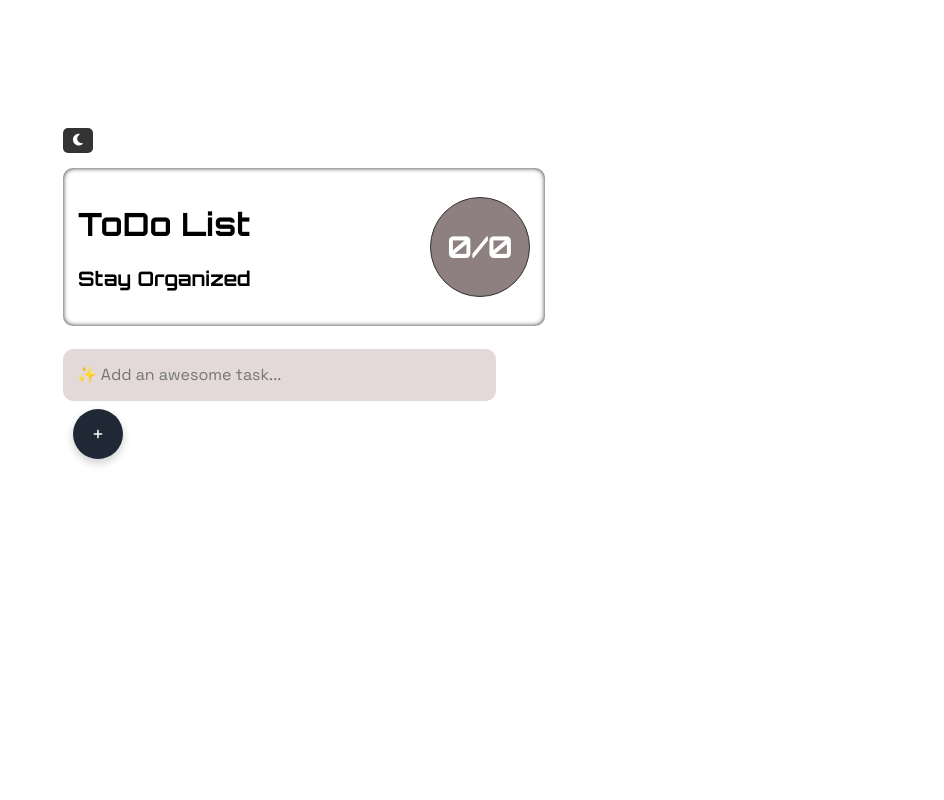
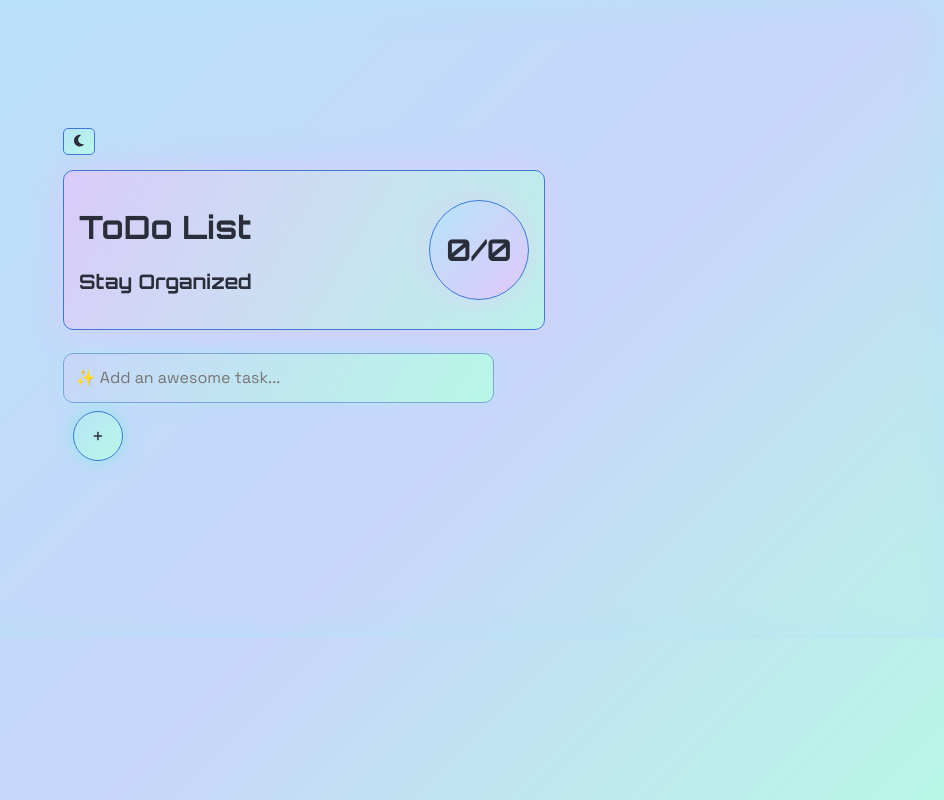
Before and after one commit to thewiztanvir/todoTypeScript, a React (Create React App) app: page / in a window 1280 px wide. Shown: the whole page, without its empty margins (336-1280 px from the left). Built offline with nearby package versions, Linux system fonts and the light colour scheme.

Commit message:
Updated light mood

```diff
--- a/src/App.css
+++ b/src/App.css
@@ -7,18 +7,20 @@
 =============================*/
 
 .container.light {
-  background-color: white;
-  color: black;
+
+  color: #2a2e3a;
+  box-shadow: 0 0 32px 0 #b6e4f9cc inset;
 }
 
 .container.dark {
   color: #e0d7ff;
-  /* Remove all background properties, let body handle background */
 }
 
 .container.light .input-style {
-  background: #e3d9d9;
-  color: rgb(35, 33, 33);
+  background: linear-gradient(120deg, #c7d6f9 0%, #b8f7e6 100%);
+  color: #2a2e3a;
+  border: 1.5px solid #7e9fdc; /* More visible border */
+  box-shadow: 0 0 12px #b6e4f9aa, 0 0 2px #b8f7e6;
 }
 
 .container.dark .input-style {
@@ -28,10 +30,24 @@
   box-shadow: 0 0 8px #8f00ff55;
 }
 
+.container.light .input-style:focus {
+  outline: none;
+  border-color: #7be7e7;
+  box-shadow: 0 0 12px #b6e4f9cc, 0 0 2px #b8f7e6;
+}
+
+.container.dark .input-style:focus {
+  outline: none;
+  border-color: #e040fb;
+  box-shadow: 0 0 12px #8f00ffcc, 0 0 2px #fff2;
+}
+
 .container.light .listStyle {
-  background: #e5dfdf;
-  color: rgb(37, 35, 35);
-  box-shadow: none;
+  background: linear-gradient(120deg, #c7d6f9 60%, #b8f7e6 100%);
+  color: #2a2e3a;
+  box-shadow: 0 0 24px #b6e4f9bb, 0 0 2px #b8f7e6cc;
+  border: 1.5px solid #4176d9;
+  backdrop-filter: blur(2px);
 }
 
 .container.dark .listStyle {
@@ -43,8 +59,10 @@
 }
 
 .container.light .btn {
-  background-color: #1F2936;
-  color: white;
+  background: linear-gradient(135deg, #b6e4f9 0%, #b8f7e6 100%);
+  color: #2a2e3a;
+  box-shadow: 0 0 16px #7be7e7aa, 0 0 2px #b8f7e6;
+  border: 1.5px solid #4176d9;
 }
 
 .container.dark .btn {
@@ -54,9 +72,33 @@
   border: 1.5px solid #8f00ff;
 }
 
+.container.light .btn:active {
+  border: 2px solid #7be7e7;
+  box-shadow: 0 0 24px #b6e4f9cc;
+}
+
+.container.dark .btn:active {
+  border: 2px solid #e040fb;
+  box-shadow: 0 0 18px #8f00ffcc;
+}
+
+.container.light .btn:hover {
+  background: linear-gradient(135deg, #b8f7e6 0%, #c7d6f9 100%);
+  color: #2a2e3a;
+  box-shadow: 0 0 32px #7be7e7cc, 0 0 2px #b8f7e6;
+}
+
+.container.dark .btn:hover {
+  background: #a020f0;
+  color: #fff;
+  box-shadow: 0 0 24px #8f00ffcc, 0 0 2px #fff2;
+}
+
 .container.light .theme-toggle {
-  background-color: #333;
-  color: white;
+  background: linear-gradient(135deg, #b6e4f9 0%, #b8f7e6 100%);
+  color: #2a2e3a;
+  border: 1.5px solid #4176d9;
+  box-shadow: 0 0 12px #b6e4f955;
 }
 
 .container.dark .theme-toggle {
@@ -67,9 +109,10 @@
 }
 
 .container.light .header-text {
-  background-color: #8e8080;
-  color: white;
-  border-color: #333;
+  background: linear-gradient(135deg, #b6e4f9 0%, #e0c7f9 100%);
+  color: #2a2e3a;
+  border-color: #4176d9;
+  box-shadow: 0 0 24px #e0c7f9bb, 0 0 8px #b8f7e6cc;
 }
 
 .container.dark .header-text {
@@ -80,7 +123,9 @@
 }
 
 .container.light .header {
-  box-shadow: inset 0 0 5px rgb(37, 36, 35);
+  box-shadow: 0 0 32px #e0c7f9bb, 0 0 2px #b8f7e6cc;
+  border: 1.5px solid #4176d9;
+  background: linear-gradient(120deg, #e0c7f9cc 0%, #b8f7e6cc 100%);
 }
 
 .container.dark .header {
@@ -91,9 +136,9 @@
 
 /* Editing state for todo item - light mode */
 .container.light .task-list.editing-active {
-  border: 2px solid #1F2936;
-  box-shadow: 0 0 5px rgba(31, 41, 54, 0.5);
-  background: #f5f2e7;
+  border: 2px solid #5b7fdc; /* Even more visible for editing state */
+  box-shadow: 0 0 16px #b6e4f9cc;
+  background: linear-gradient(135deg, #e0c7f9 0%, #b8f7e6 100%);
 }
 
 /* Editing state for todo item - dark mode */
@@ -104,7 +149,7 @@
 }
 
 .container.light .add-check {
-  color: white !important;
+  color: #7be7e7 !important;
 }
 
 .container.dark .add-check {
@@ -173,8 +218,8 @@
   margin: 0 5px;
 }
 .icon {
-  color: rgb(126, 111, 73); /* Neutral/dark for light mode */
-  text-shadow: none;
+  color: #7be7e7;
+  text-shadow: 0 0 12px #b6e4f9bb, 0 0 8px #e0c7f9bb;
 }
 
 .container.dark .icon {
@@ -199,18 +244,6 @@
   border: 2px solid transparent;
   transition: all 0.3s ease;
   margin: 8px 0;
-}
-
-.container.light .input-style:focus {
-  outline: none;
-  border-color: #1F2936;
-  box-shadow: 0 0 5px rgba(31, 41, 54, 0.5);
-}
-
-.container.dark .input-style:focus {
-  outline: none;
-  border-color: #e040fb;
-  box-shadow: 0 0 12px #8f00ffcc, 0 0 2px #fff2;
 }
 
 .listStyle {
@@ -288,12 +321,6 @@
 .btn:hover {
   transform: translateY(-2px);
   box-shadow: 0 6px 12px rgba(0, 0, 0, 0.3);
-}
-
-.container.dark .btn:hover {
-  background: #a020f0;
-  color: #fff;
-  box-shadow: 0 0 24px #8f00ffcc, 0 0 2px #fff2;
 }
 
 .dust-container {
--- a/src/index.css
+++ b/src/index.css
@@ -9,10 +9,18 @@ body {
 }
 
 body.light {
-  background-color:white; /* Light theme background color */
+  background: linear-gradient(135deg, #b6e4f9 0%, #c7d6f9 60%, #b8f7e6 100%) fixed;
+  border: none;
+  box-shadow: none;
+  outline: none;
 }
 
-/* Remove gradient and box-shadow from body.dark to avoid double background effect */
+html, body {
+  box-shadow: none !important;
+  border: none !important;
+  outline: none !important;
+}
+
 body.dark {
   /* Apply the same gradient as .container.dark for full-page effect */
   background: linear-gradient(135deg, #1a0033 0%, #2d0066 60%, #8f00ff 100%) fixed;
```
